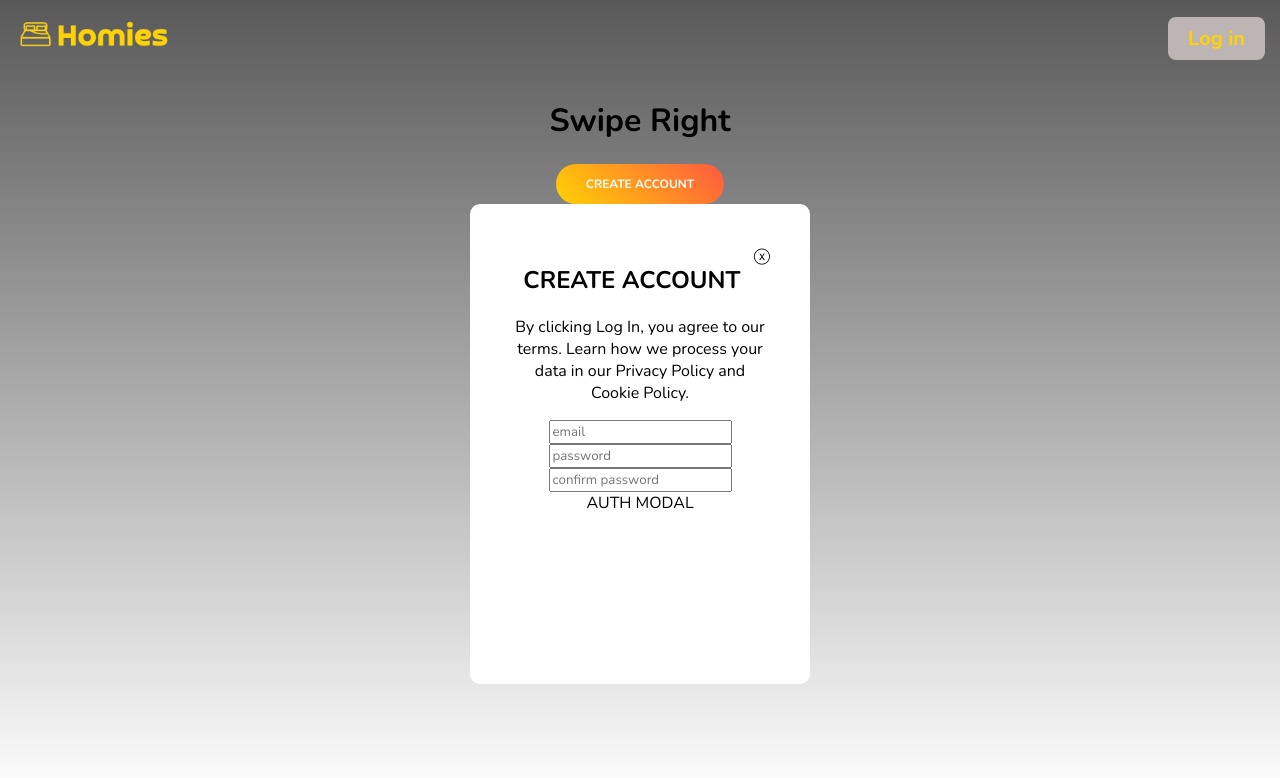
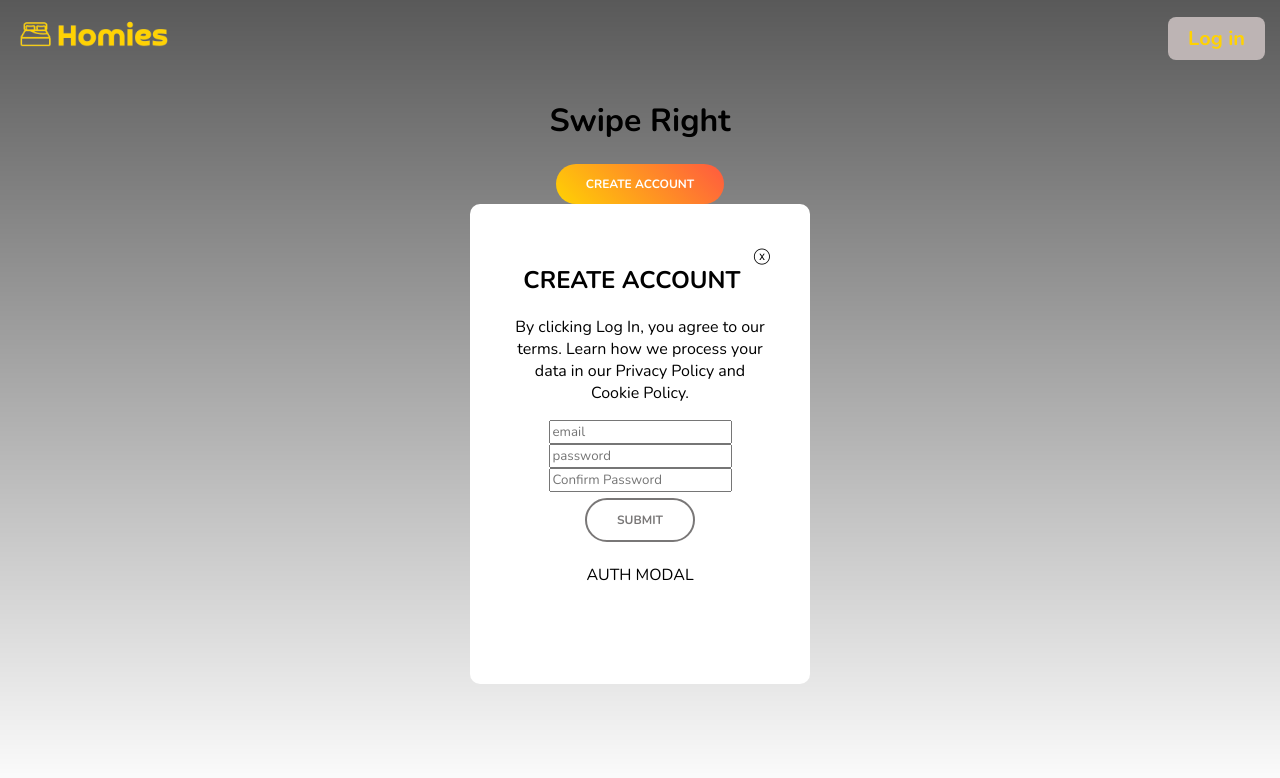
Before and after one commit to somunachima/homies, a React (Create React App) app: page / in a window 1280 px wide. Both pictures are taken after a click on the button "Log in". Shown: the top 778 px of the page. Built offline with nearby package versions, Linux system fonts and the light colour scheme; the HTML template or start-up script is replaced by a standard one.

Commit message:
add button to form and styling to this button

```diff
--- a/src/components/AuthModal.js
+++ b/src/components/AuthModal.js
@@ -6,6 +6,8 @@ const AuthModal = ({ setShowModal }) => {
   const [ password, setPassword ] = useState(null)
   const [ confirmPassword, setConfirmPassword ] = useState(null)
   const [ error, setError ] = useState(null)
+
+  console.log(email, password, confirmPassword)
 
   const handleClick = () => {
     setShowModal(false)
@@ -45,10 +47,14 @@ const AuthModal = ({ setShowModal }) => {
             type="password-check"
             id="password-check"
             name="password-check"
-            placeholder="confirm password"
+            placeholder="Confirm Password"
             required={true}
             onChange={(e) => setConfirmPassword(e.target.value)}
           />
+
+          <input className="form-btn" type="submit"/>
+          <p>{error}</p>
+
         </form>
 
         AUTH MODAL
--- a/src/index.css
+++ b/src/index.css
@@ -31,6 +31,23 @@ body {
   background: linear-gradient(260deg, rgb(255, 210, 3),  rgb(255, 89, 64));
   opacity: 1;
   transform: scale(1.1);
+}
+
+.form-btn {
+  color: rgb(121, 119, 119);
+  background-color: rgb(255, 255, 255);
+  font-size: 12px;
+  font-weight: bold;
+  text-transform: uppercase;
+  padding: 12px 30px;
+  border-radius: 30px;
+  border: solid 2px rgb(121, 119, 119);
+  margin: 6px;
+}
+
+.form-btn:hover {
+  color: rgb(48, 48, 48);
+  border: solid 2px rgb(48, 48, 48);
 }
 
 .overlay {
```
